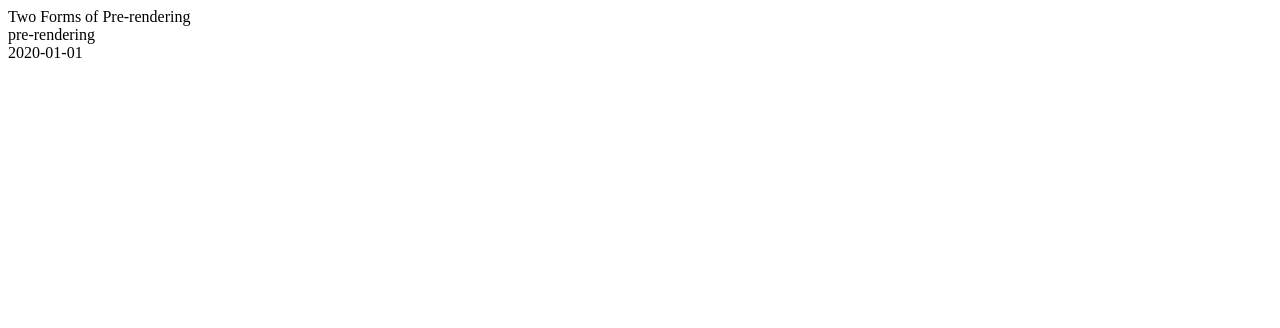
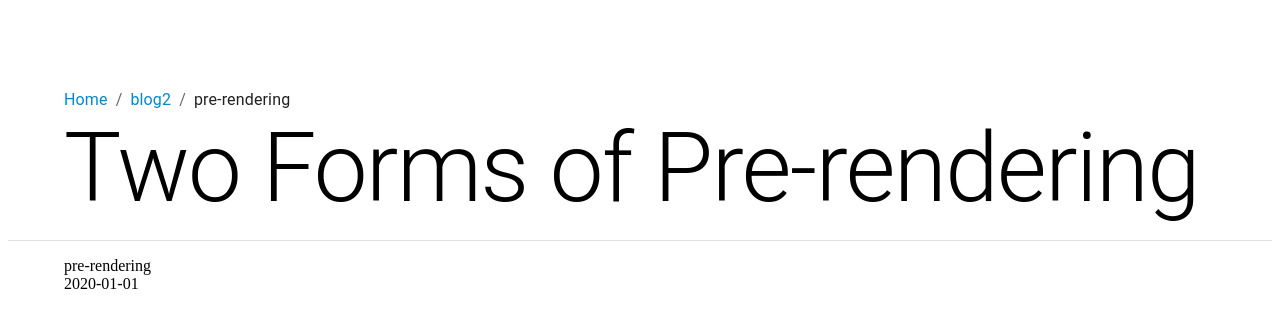
Before and after one commit to liaradb/liaradb.github.io, a Next.js app: page /blog2/pre-rendering in a window 1280 px wide. Shown: the top 328 px of the page. Built offline with nearby package versions, Linux system fonts and the light colour scheme.

Commit message:
Fixed build.

```diff
--- /dev/null
+++ b/src/app/index/page.tsx
@@ -0,0 +1 @@
+export default function Page() {}
--- a/src/pages/blog2/[id].tsx
+++ b/src/pages/blog2/[id].tsx
@@ -1,3 +1,4 @@
+import { AppPage } from "@/components";
 import { getAllPostIds, getPostData, PostData } from "../../lib/posts";
 
 export async function getStaticProps({ params }: { params: { id: string } }) {
@@ -19,12 +20,10 @@ export async function getStaticPaths() {
 
 export default function Post({ postData }: { postData: PostData }) {
   return (
-    <main>
-      {postData.title}
-      <br />
+    <AppPage title={postData.title}>
       {postData.id}
       <br />
       {postData.date}
-    </main>
+    </AppPage>
   );
 }
```
